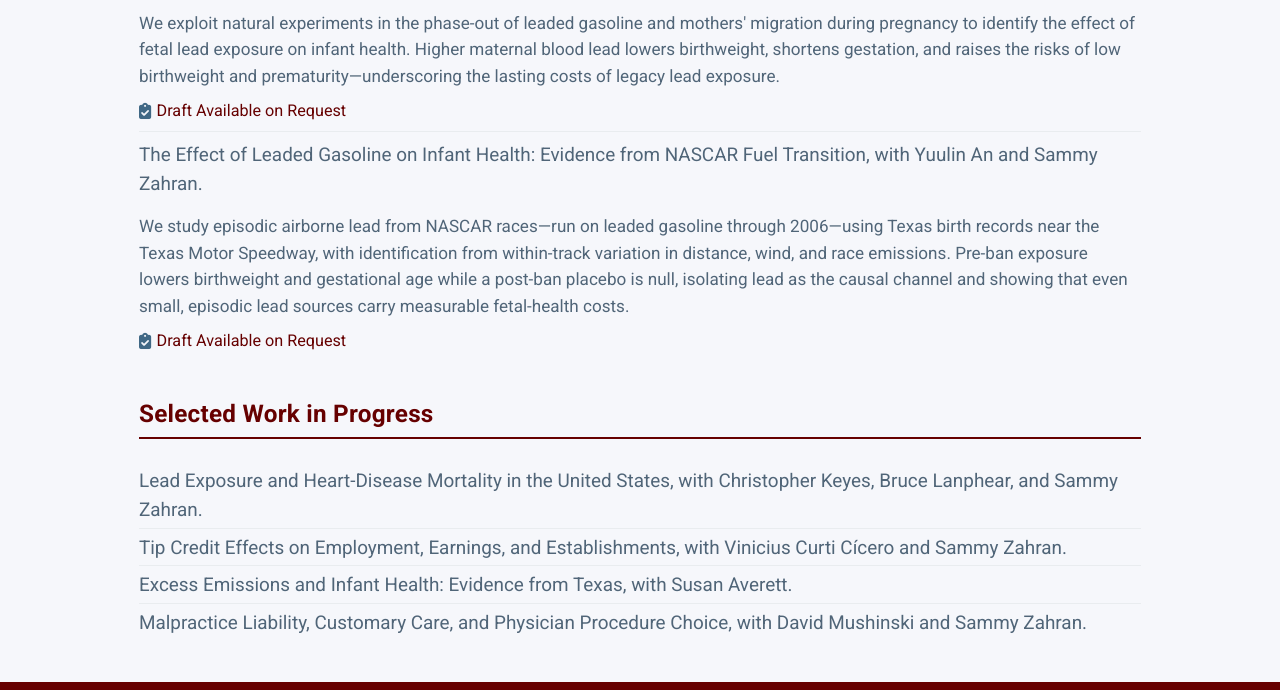
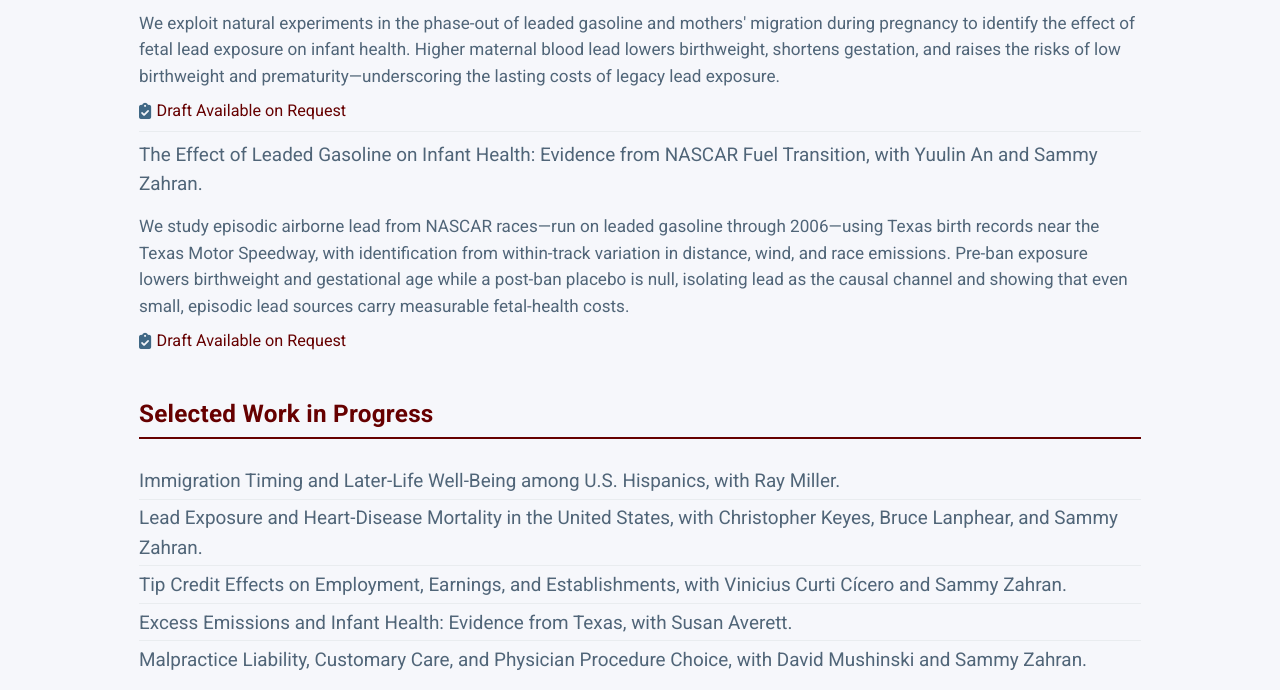
Before and after one commit to schinlfc/schinlfc.github.io, a plain HTML site: page research.html in a window 1280 px wide. Shown: the part 3430-4120 px from the top of the page. Drawn offline with nearby package versions, Linux system fonts and the light colour scheme.

Commit message:
research, cv: add Immigration Timing and Later-Life Well-Being work in progress
Co-Authored-By: Claude Fable 5.2 <noreply@anthropic.com>

```diff
--- a/research.html
+++ b/research.html
@@ -295,6 +295,10 @@
   <ul class="journal-articles">
 
     <li>
+      <p class="pub-citation">Immigration Timing and Later-Life Well-Being among U.S. Hispanics, with Ray Miller.</p>
+    </li>
+
+    <li>
       <p class="pub-citation">Lead Exposure and Heart-Disease Mortality in the United States, with Christopher Keyes, Bruce Lanphear, and Sammy Zahran.</p>
     </li>
 
```
Also changed, not shown: index.html (+1 -1 lines), 2 other files.
